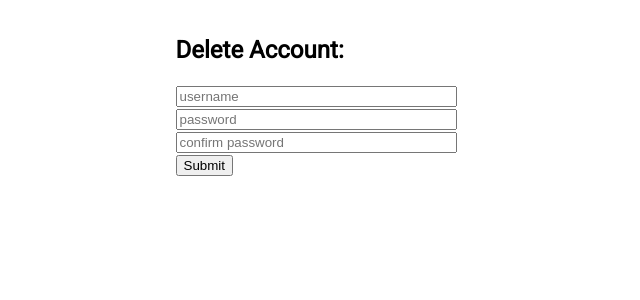
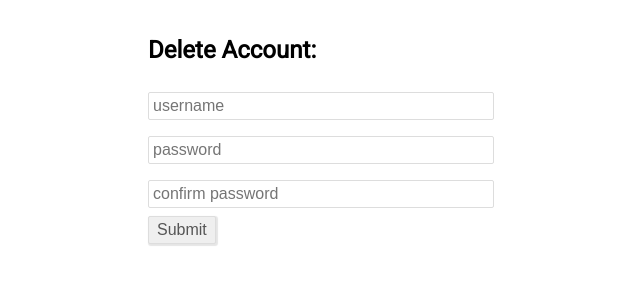
Before and after one commit to jessereitz/webtodo, a Flask app: page /deleteAccount in a window 1280 px wide. Shown: the part 70-370 px from the top of the page, without its empty margins (324-964 px from the left). Run offline with Flask 2, Linux system fonts and the light colour scheme; a user stored in the database is signed in; tables that the repository leaves empty hold one stand-in row (values such as "Sample post").

Commit message:
Add some styling to forms

```diff
--- a/app/routes.py
+++ b/app/routes.py
@@ -199,15 +199,11 @@ def delete_account():
 
 @app.route('/signup', methods=['GET', 'POST'])
 def signup():
-    print('HELLO????')
     form = SignupForm()
     # on POST, validate form and sign user up
-    print('\n\n\n')
     if form.validate_on_submit():
         if username_available(form.username.data):
             pw_hash = bcryption.generate_password_hash(form.password.data).decode('utf-8')
-            print('\n\n\n')
-            print(pw_hash)
             newUser = User(username=form.username.data, password=pw_hash)
             db.session.add(newUser)
             db.session.commit()
--- a/app/static/site.css
+++ b/app/static/site.css
@@ -112,3 +112,31 @@ div.taskNav {
 p.taskNote {
   font-style: italic;
 }
+
+input[type='text'], input[type='password'], textarea {
+  border: 1px solid #ddd;
+  padding: 0.25em;
+  margin: 0.5em;
+  font-size: 1em;
+  margin-left: 0;
+  width: 100%;
+  border-radius: 2px;
+}
+
+textarea {
+  resize: vertical;
+}
+
+input[type='submit'] {
+  border: 1px solid #ddd;
+  color: #555;
+  border-radius: 2px;
+  font-size: 1em;
+  box-shadow: 1px 1px 1px 1px rgba(0,0,0,0.1);
+  padding: 0.25em 0.5em;
+}
+
+input[type='submit']:hover {
+  color: #222;
+  box-shadow: 2px 2px 2px 2px rgba(0,0,0,0.15);
+}
```
